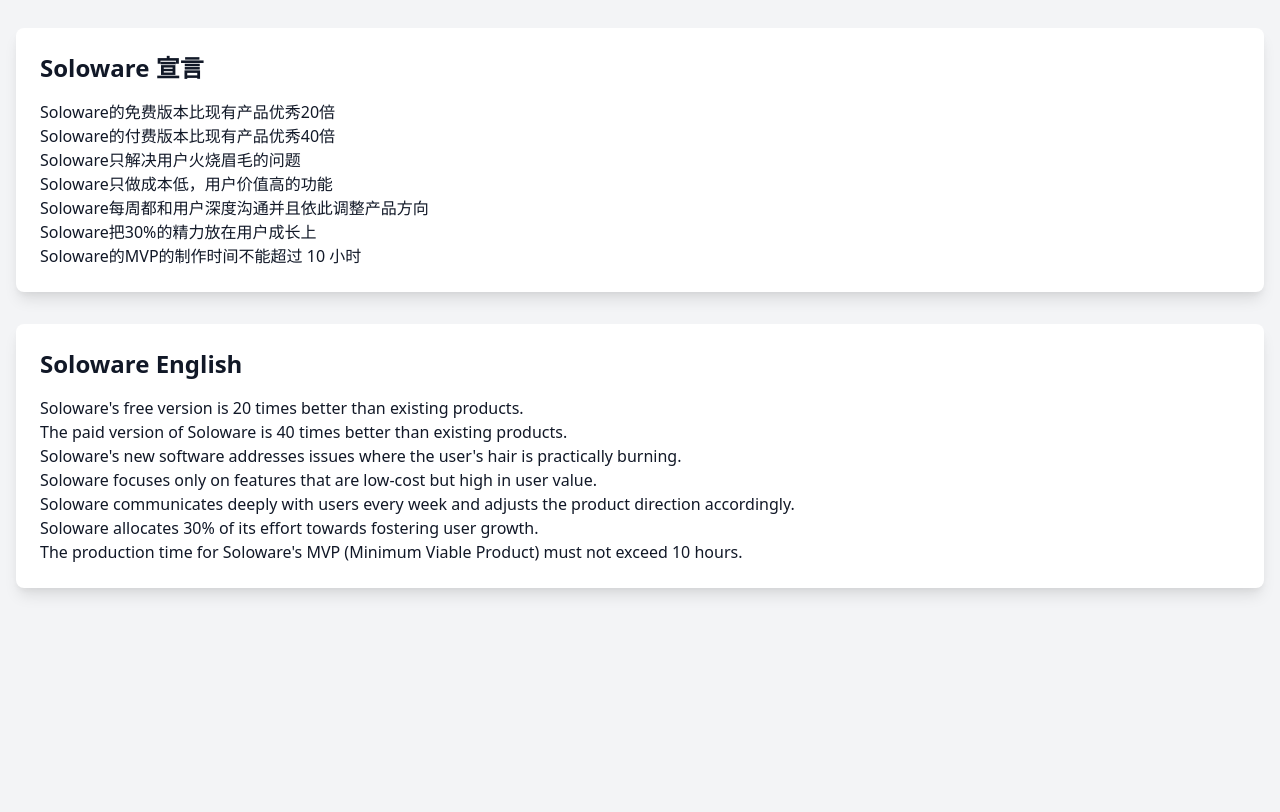
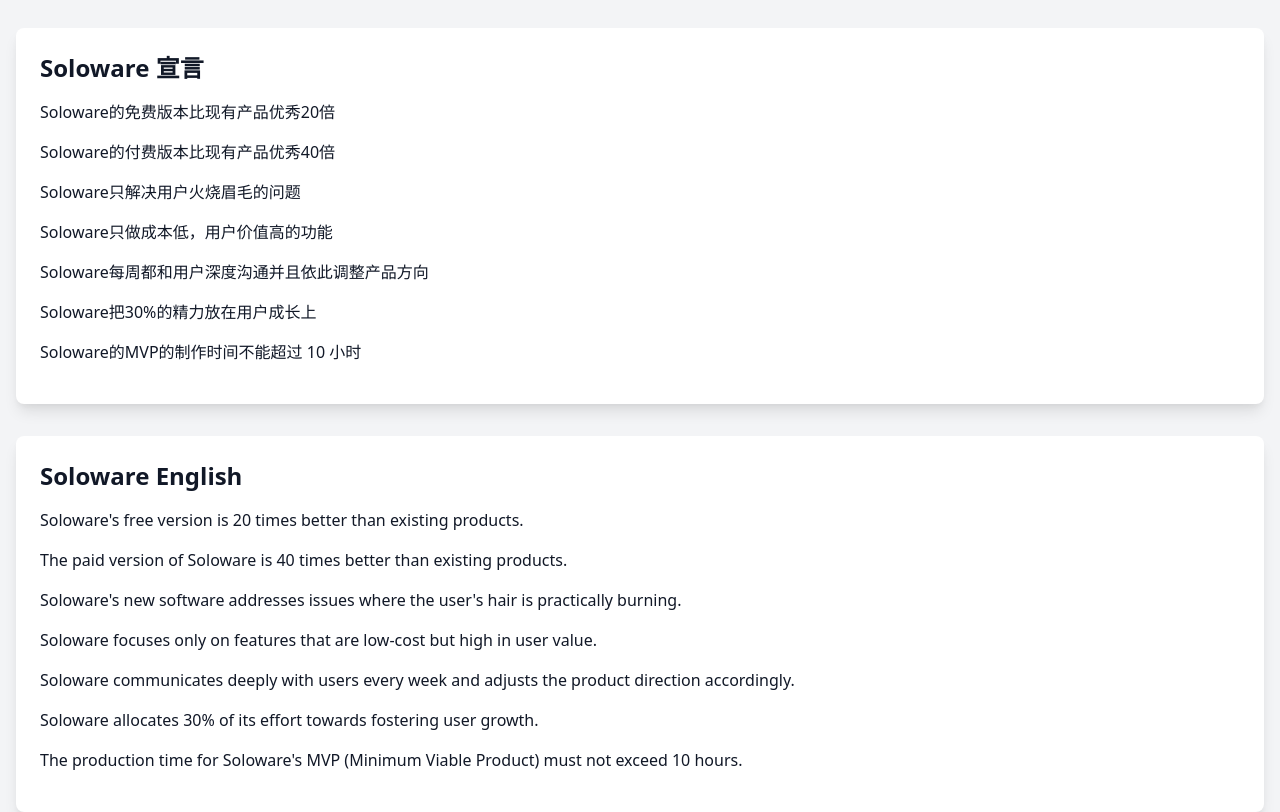
Before and after one commit to fengyiqicoder/Soloware, a plain HTML site: page index.html in a window 1280 px wide. Shown: the part 72-884 px from the top of the page. Before the commit the page ends 800 px from the top, so only its background shows below. Drawn offline with nearby package versions, Linux system fonts and the light colour scheme.

Commit message:
Update index.html

```diff
--- a/index.html
+++ b/index.html
@@ -13,24 +13,24 @@
 
         <div class="bg-white p-6 rounded-lg shadow-lg">
             <h2 class="text-2xl font-bold mb-4">Soloware 宣言</h2>
-            <p>Soloware的免费版本比现有产品优秀20倍</p>
-            <p>Soloware的付费版本比现有产品优秀40倍</p>
-            <p>Soloware只解决用户火烧眉毛的问题</p>
-            <p>Soloware只做成本低，用户价值高的功能</p>
-            <p>Soloware每周都和用户深度沟通并且依此调整产品方向</p>
-            <p>Soloware把30%的精力放在用户成长上</p>
-            <p>Soloware的MVP的制作时间不能超过 10 小时</p>
+            <p class="mb-4">Soloware的免费版本比现有产品优秀20倍</p>
+            <p class="mb-4">Soloware的付费版本比现有产品优秀40倍</p>
+            <p class="mb-4">Soloware只解决用户火烧眉毛的问题</p>
+            <p class="mb-4">Soloware只做成本低，用户价值高的功能</p>
+            <p class="mb-4">Soloware每周都和用户深度沟通并且依此调整产品方向</p>
+            <p class="mb-4">Soloware把30%的精力放在用户成长上</p>
+            <p class="mb-4">Soloware的MVP的制作时间不能超过 10 小时</p>
         </div>
 
         <div class="bg-white p-6 rounded-lg shadow-lg mt-8">
             <h2 class="text-2xl font-bold mb-4">Soloware English</h2>
-            <p>Soloware's free version is 20 times better than existing products.</p>
-            <p>The paid version of Soloware is 40 times better than existing products.</p>
-            <p>Soloware's new software addresses issues where the user's hair is practically burning.</p>
-            <p>Soloware focuses only on features that are low-cost but high in user value.</p>
-            <p>Soloware communicates deeply with users every week and adjusts the product direction accordingly.</p>
-            <p>Soloware allocates 30% of its effort towards fostering user growth.</p>
-            <p>The production time for Soloware's MVP (Minimum Viable Product) must not exceed 10 hours.</p>
+            <p class="mb-4">Soloware's free version is 20 times better than existing products.</p>
+            <p class="mb-4">The paid version of Soloware is 40 times better than existing products.</p>
+            <p class="mb-4">Soloware's new software addresses issues where the user's hair is practically burning.</p>
+            <p class="mb-4">Soloware focuses only on features that are low-cost but high in user value.</p>
+            <p class="mb-4">Soloware communicates deeply with users every week and adjusts the product direction accordingly.</p>
+            <p class="mb-4">Soloware allocates 30% of its effort towards fostering user growth.</p>
+            <p class="mb-4">The production time for Soloware's MVP (Minimum Viable Product) must not exceed 10 hours.</p>
         </div>
     </div>
 
```
